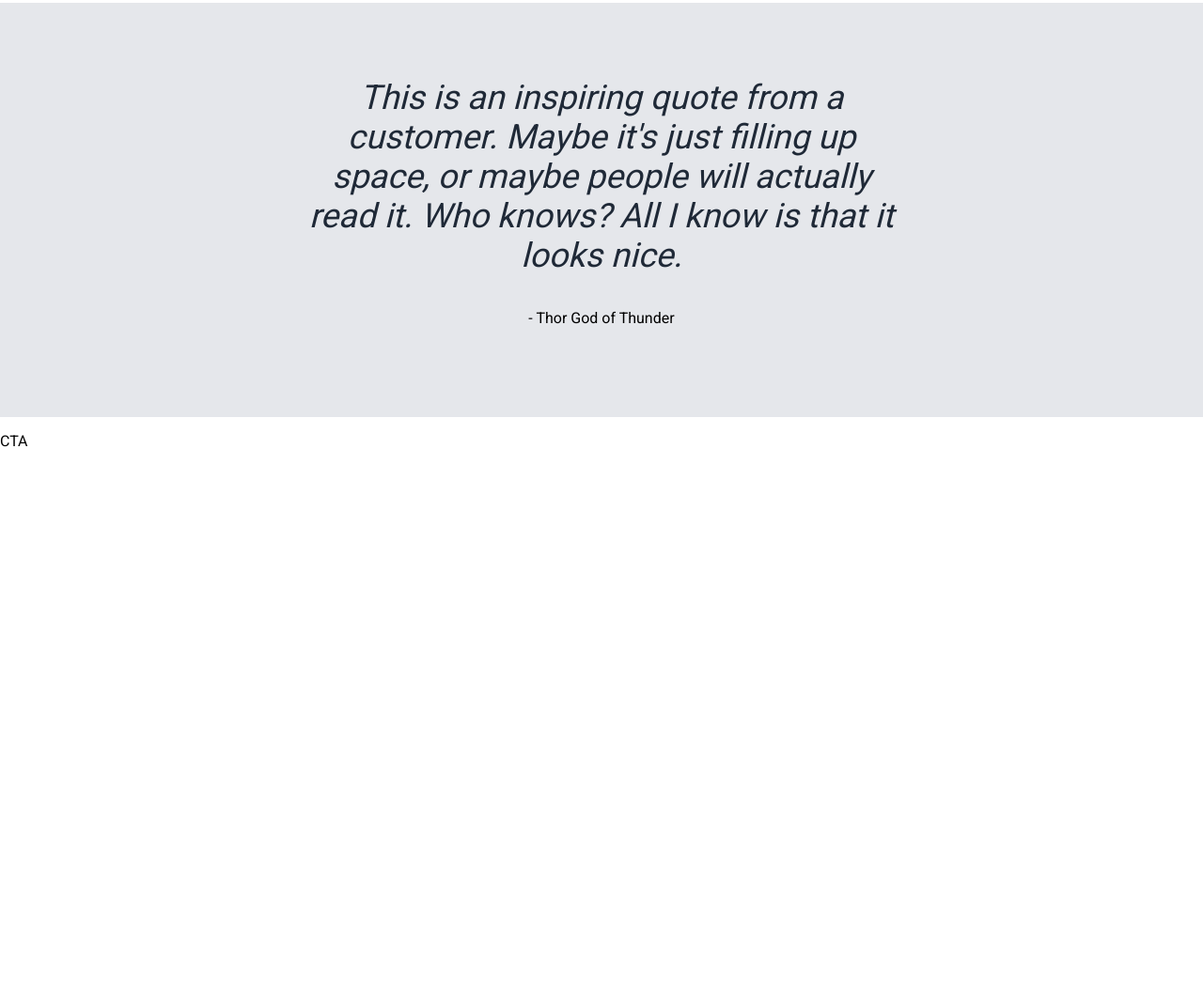
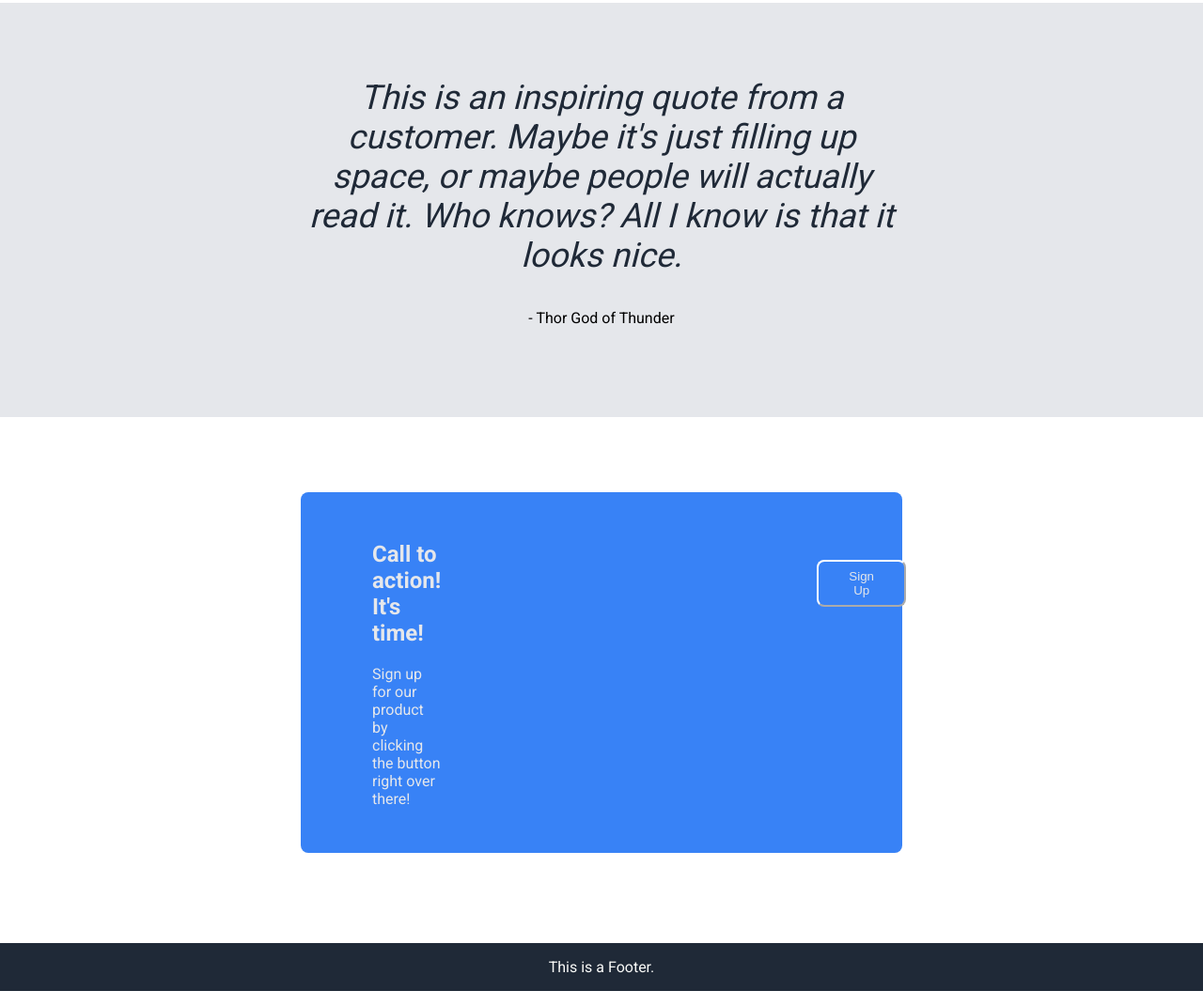
Before and after one commit to ZahinFuad/landing-page-top, a plain HTML site: page index.html in a window 1280 px wide. Shown: the part 1124-2195 px from the top of the page at 94% size. Before the commit the page ends 1619 px from the top, so only its background shows below. Drawn offline with Linux system fonts and the light colour scheme.

Commit message:
Complete CTA and Footer

```diff
--- a/index.html
+++ b/index.html
@@ -15,8 +15,8 @@
         <p class="headerLogo">Header Logo</p>
         <ul>
             <li><a href="#randomInfo" class="secondary">header link one</a></li>
-            <li><a href="#hl2" class="secondary">header link two</a></li>
-            <li><a href="#hl3" class="secondary">header link three</a></li>
+            <li><a href="#inspiringQuote" class="secondary">header link two</a></li>
+            <li><a href="#cta" class="secondary">header link three</a></li>
         </ul>
     </section>
 
@@ -66,8 +66,24 @@
     </section>
 
     <!-- CTA -->
-    <section id="hl3">
-        <p>CTA</p>
+    <section id="cta">
+        <div class="cta-box">
+            <div class="row-cta">
+                <div class="column-cta">
+                    <h2>Call to action! It's time!</h2>
+                    <p>Sign up for our product by clicking the button right over there!</p>
+                </div>
+                <div class="column-cta">
+                    <button class="cta-button">Sign Up</button>
+                </div>
+            </div>
+        </div>
     </section>
+    <!-- Footer -->
+    <section id="footer">
+        <p class="footer-text">This is a Footer. </p>
+    </section>
+
+
 </body>
 </html>
--- a/styles.css
+++ b/styles.css
@@ -1,5 +1,6 @@
 body {
-    margin: auto;
+    margin: 0px;
+    padding: 0px;
     font-family: 'Roboto', sans-serif;
 }
 
@@ -37,7 +38,7 @@ li {
     margin: 1rem 1rem 1rem 2rem;
 }
 
-#navbar, #hero{
+#navbar, #hero, #footer{
     background-color: #1F2937;
 }
 
@@ -90,3 +91,49 @@ button  {
     font-style: italic;
     color: #1F2937;
 }
+
+#cta {
+    padding: 5rem 20rem 5rem 20rem;
+    /* text-align: center; */
+}
+
+/* CTA */
+.row-cta {
+    display: flex;
+    justify-content: center;
+}
+.column-cta {
+    flex: 50%;
+}
+
+.cta-box {
+    padding: 2rem 0 2rem 5rem;
+    background-color: #3882f6;
+    color: #e5e7eb;
+    border-radius: 0.5rem;
+}
+
+.cta-button  {
+    background-color: #3882f6;
+    color: #e5e7eb;
+    border-radius: 0.5rem;
+    border-color: white;
+    padding: 0.5rem 2rem;
+    margin-left: 25rem;
+    margin-top: 2.5rem;
+}
+
+/* Footer */
+#footer {
+    /* margin-top: 5rem; */
+    margin-bottom: 0px;
+    background-color: #1F2937;
+}
+
+.footer-text {
+    /* background-color: #1F2937; */
+    color: #f9faf8;
+    text-align: center;
+    padding: 1rem 0;
+
+}
```
